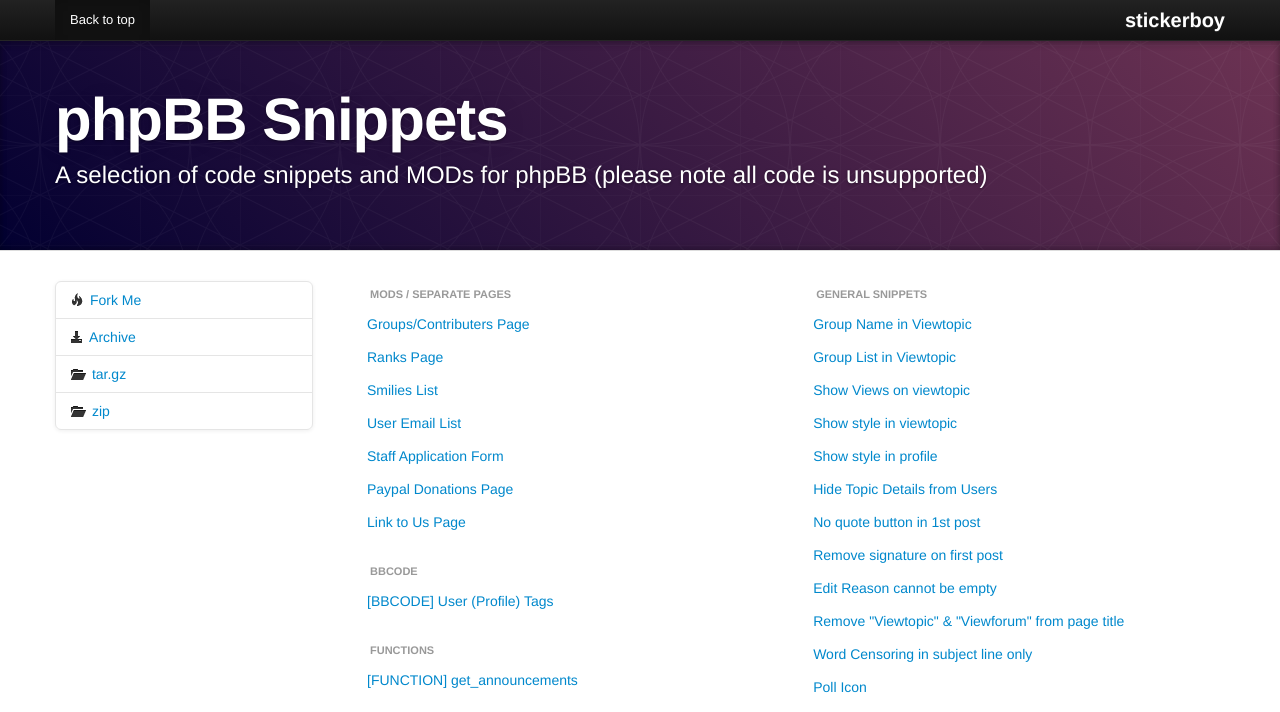
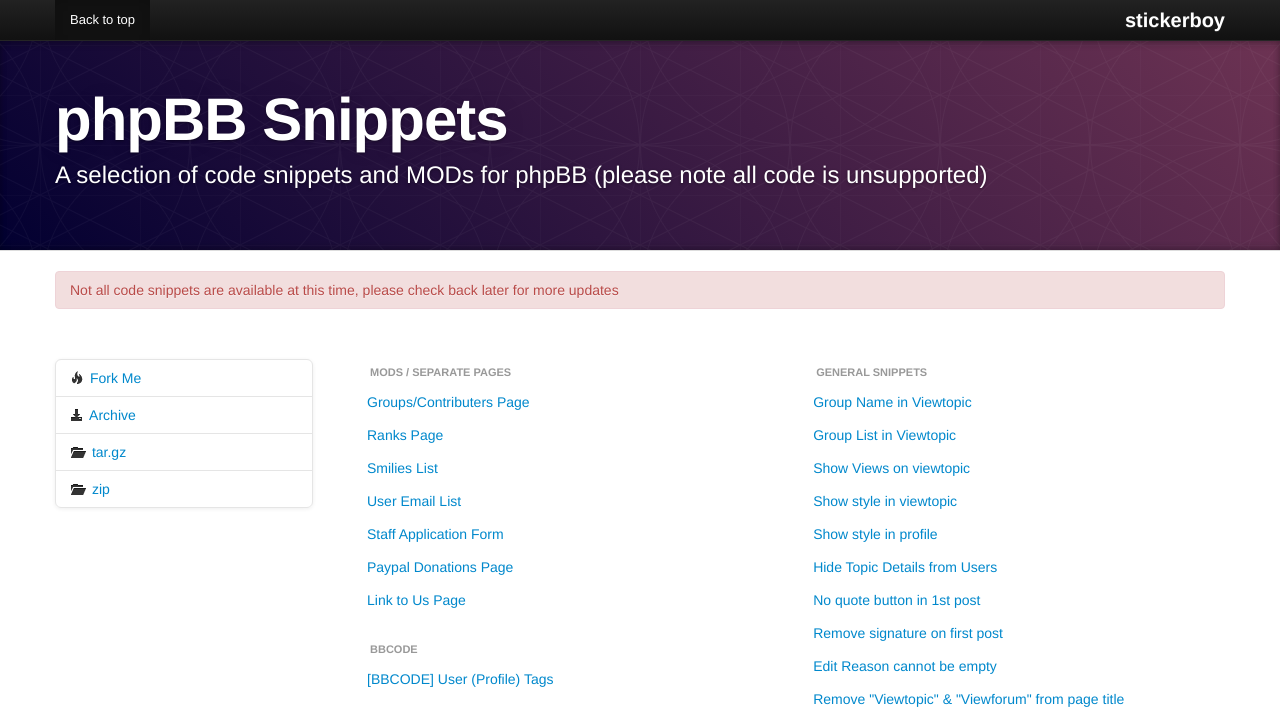
Before and after one commit to stickerboy/phpbb-snippets, a plain HTML site: page index.html in a window 1280 px wide. Shown: the top 712 px of the page. Drawn offline with Linux system fonts and the light colour scheme.

Commit message:
Quick warning - remove later

```diff
--- a/index.html
+++ b/index.html
@@ -56,7 +56,10 @@
 	  </div>
 	</header>
 
-	<div class="container">
+	<div class="container"><br />
+		<div class="alert alert-error">
+			Not all code snippets are available at this time, please check back later for more updates
+		</div>
 		<div class="row">
 		  <div class="span3 bs-docs-sidebar">
 <ul class="nav nav-list bs-docs-sidenav affix">
```
